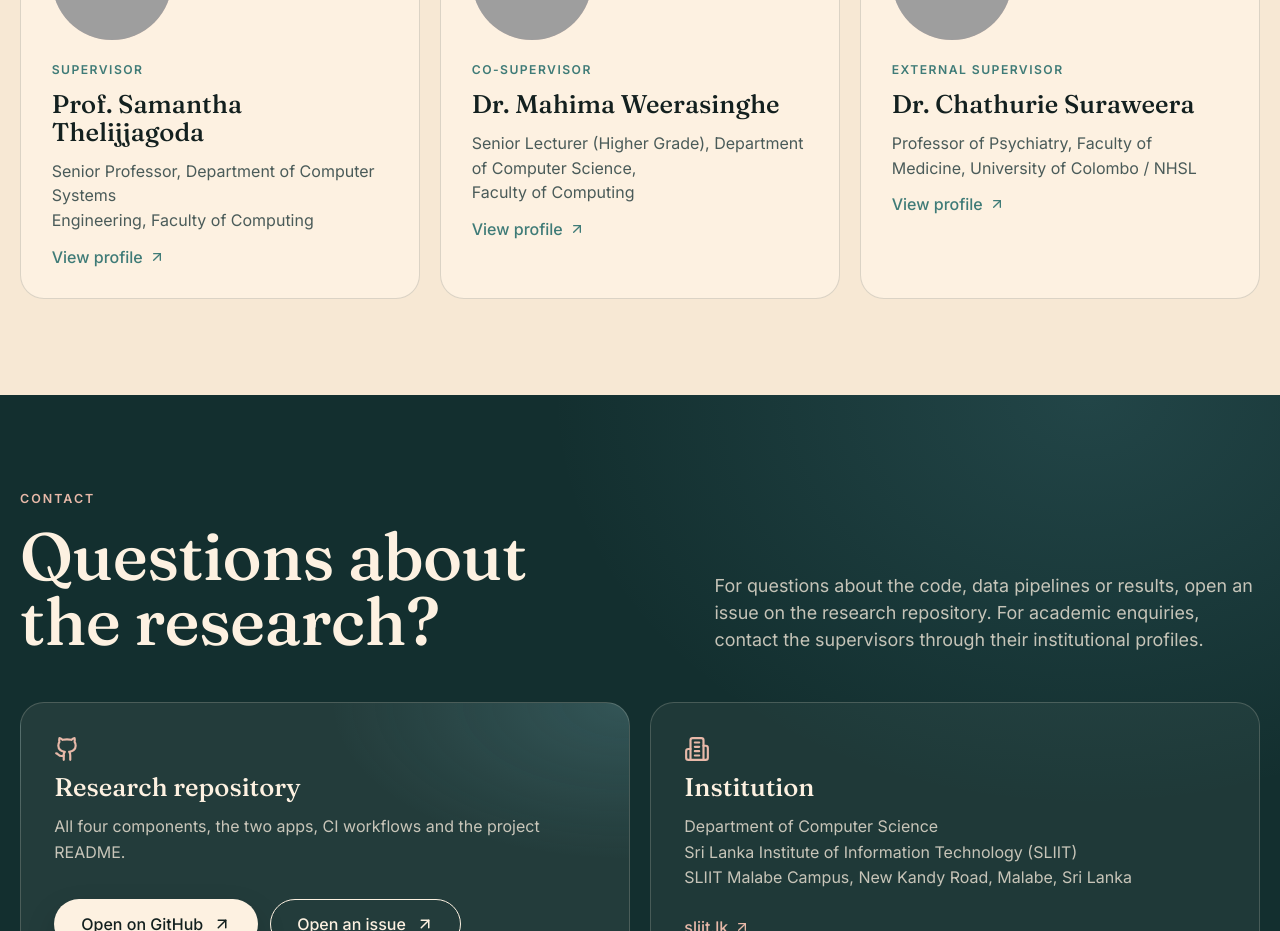
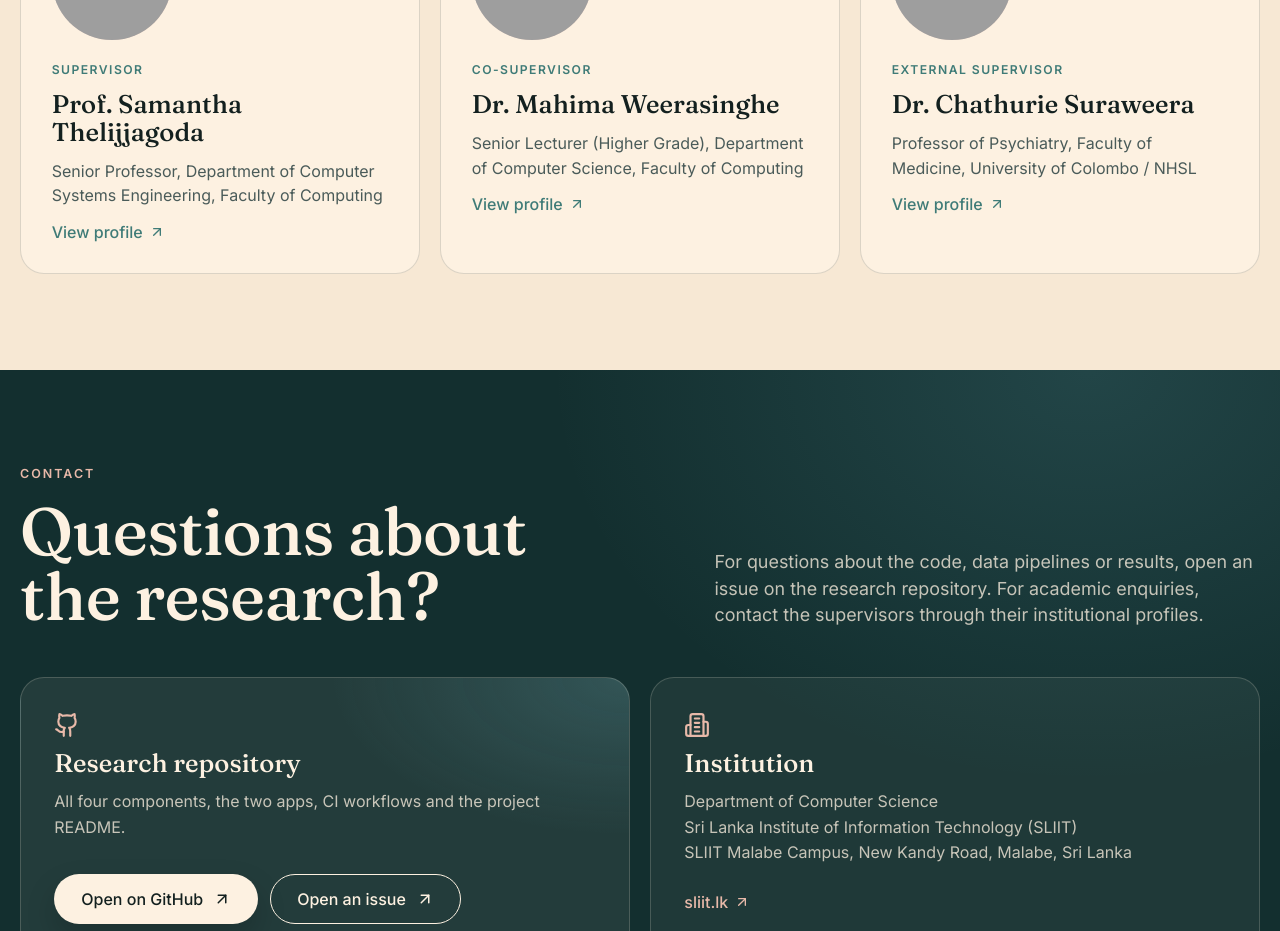
Before and after one commit to dulhara79/anxiety_research_website, a React (Vite) app in the folder research-website/: page /#/team in a window 1280 px wide. Shown: the part 1940-2871 px from the top of the page. Built offline with nearby package versions, Linux system fonts and the light colour scheme; grey boxes are pictures that could not be loaded.

Commit message:
Revert "Fit supervisor affiliations into two lines"
This reverts commit 60573cbe8cccbb7aaeba64d2244ce78122f7d757.

```diff
--- a/research-website/src/pages/Team.jsx
+++ b/research-website/src/pages/Team.jsx
@@ -85,27 +85,7 @@ export default function Team() {
                   {person.role}
                 </span>
                 <h3 className="card-title">{person.name}</h3>
-                <p>
-                  {person.name === "Prof. Samantha Thelijjagoda" ? (
-                    <>
-                      <span style={{ display: "block" }}>
-                        Senior Professor, Department of Computer Systems
-                      </span>
-                      <span style={{ display: "block" }}>
-                        Engineering, Faculty of Computing
-                      </span>
-                    </>
-                  ) : person.name === "Dr. Mahima Weerasinghe" ? (
-                    <>
-                      <span style={{ display: "block" }}>
-                        Senior Lecturer (Higher Grade), Department of Computer Science,
-                      </span>
-                      <span style={{ display: "block" }}>Faculty of Computing</span>
-                    </>
-                  ) : (
-                    person.affiliation
-                  )}
-                </p>
+                <p>{person.affiliation}</p>
                 <a
                   className="contact-link"
                   href={person.profile}
```
